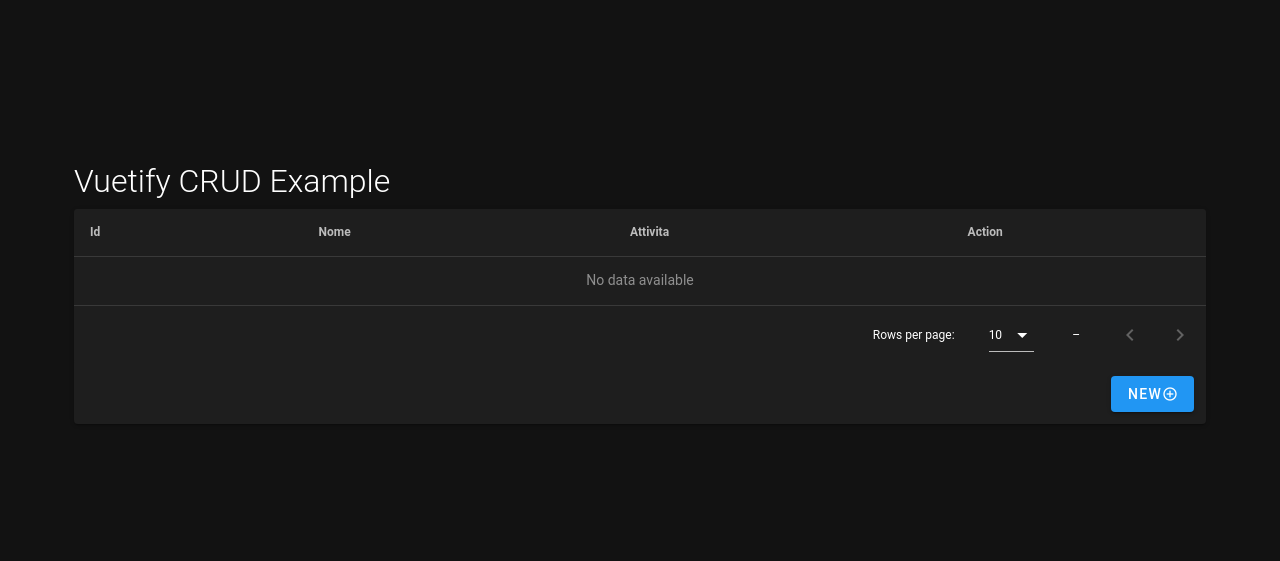
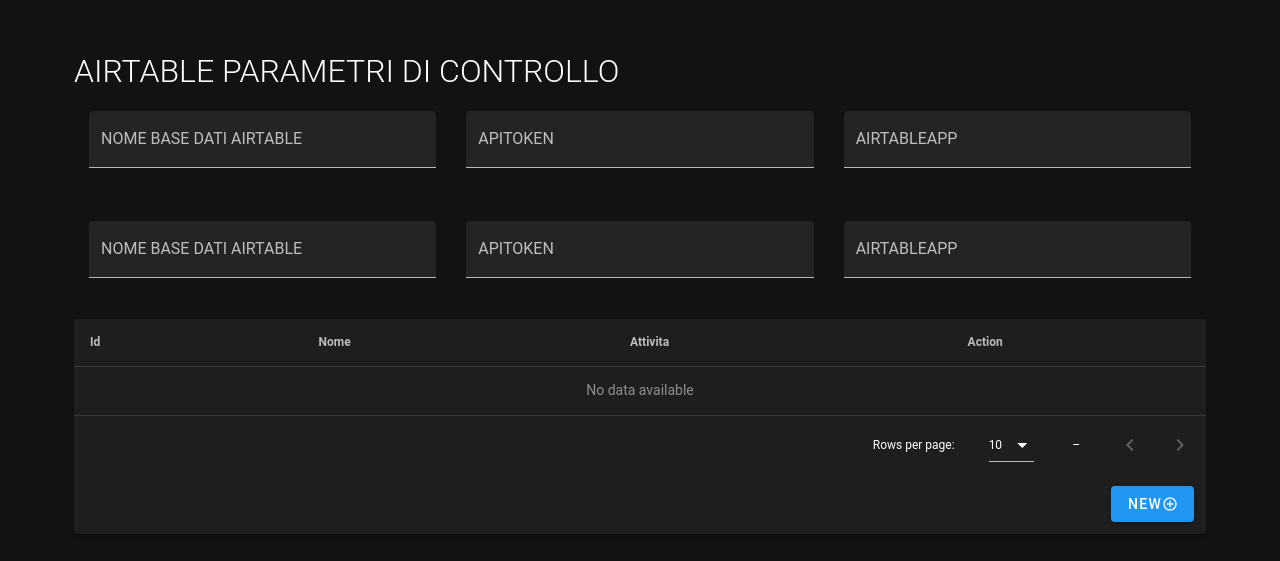
Before and after one commit to progettazionemauro/dist, a website: page index.html in a window 1280 px wide. Shown: the part 107-668 px from the top of the page. Drawn offline with nearby package versions, Linux system fonts and the light colour scheme; no server answers.

Commit message:
PREPARAZIONE ASTRAZIONE AIT

```diff
--- a/index.html
+++ b/index.html
@@ -35,7 +35,66 @@
 <div id="app">
     <v-app>
         <v-content class="container align-center px-1">
-            <h2 class="font-weight-light mb-2"> Vuetify CRUD Example </h2>
+            <h2 class="font-weight-light mb-2"> AIRTABLE PARAMETRI DI CONTROLLO </h2>
+            <!-- INSERIMENTO DELLE CASELLE DI IMMISSIONE DEI PARAMETRI -->
+            <v-form>
+                <v-container fluid>
+                  <v-row>
+                    <v-col>
+                        <v-text-field
+                          v-model="airtablename"
+                          label="NOME BASE DATI AIRTABLE"
+                          filled
+                        ></v-text-field>
+                      </v-col>
+
+                    <v-col>
+                      <v-text-field
+                        v-model="apitoken"
+                        label="APITOKEN"
+                        filled
+                      ></v-text-field>
+                    </v-col>
+
+                    <v-col>
+                      <v-text-field
+                        v-model="airtableapp"
+                        label="AIRTABLEAPP"
+                        filled
+                      ></v-text-field>
+                    </v-col>
+
+                </v-row>
+                <v-row>
+                    <v-col>
+                        <v-text-field
+                          v-model="airtablename"
+                          label="NOME BASE DATI AIRTABLE"
+                          filled
+                        ></v-text-field>
+                      </v-col>
+
+                    <v-col>
+                      <v-text-field
+                        v-model="apitoken"
+                        label="APITOKEN"
+                        filled
+                      ></v-text-field>
+                    </v-col>
+
+                    <v-col>
+                      <v-text-field
+                        v-model="airtableapp"
+                        label="AIRTABLEAPP"
+                        filled
+                      ></v-text-field>
+                    </v-col>
+
+                </v-row>
+            </v-container>
+          </v-form>
+
+          <!-- INSERIMENTO DELLE CARD RELATIVE ADI AIRTABLE -->
             <v-card>
                 <v-data-table :headers="headers" :items="items" mobile-breakpoint="800" class="elevation-0">
                     <template v-slot:item.actions="{ item }">
```
